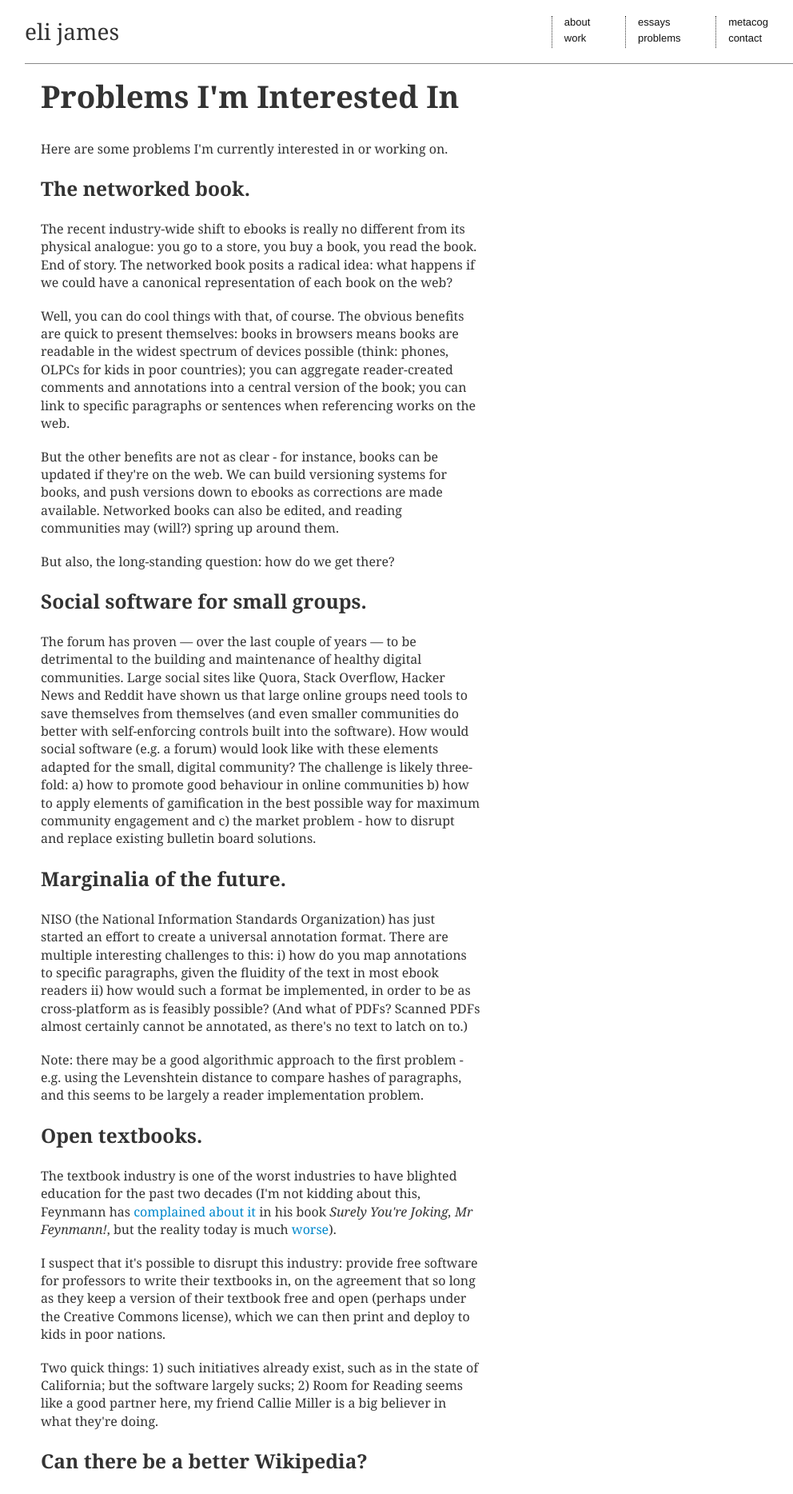
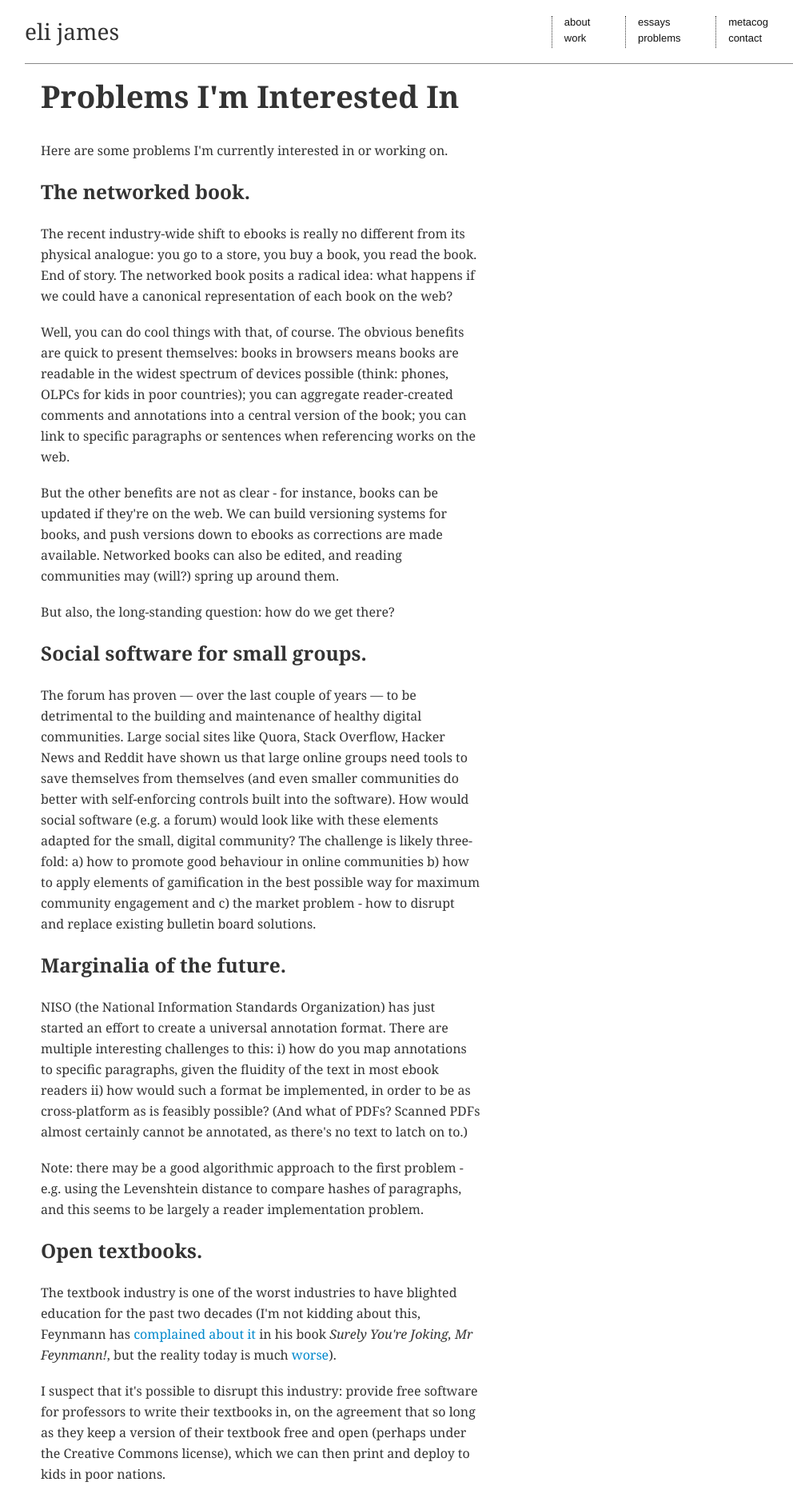
Before and after one commit to ejamesc/elijames.org, a Jekyll site: the page built from problems.html, in a window 1280 px wide. Shown: the top 1868 px of the page at 80% size, without its empty margins (24-1016 px from the left). Built offline with Jekyll 4.4.1, drawn with Linux system fonts in a browser that asks for light colours.

Commit message:
Sidebar styles

```diff
--- a/css/style.css
+++ b/css/style.css
@@ -5,7 +5,11 @@
 
 body { font-family: 'adelle', Georgia, serif; }
 
-p, li { line-height: 140%; font-size: 16px; font-family: Georgia, serif; }
+p, li {
+  line-height: 26px;
+  font-size: 16px;
+  font-family: Georgia, serif;
+}
 
 /* Header and Navigation styles */
 
@@ -116,6 +120,8 @@
 /* Sidebar styles */
 .sidebar p {
   font-size: 15px;
+  line-height: 140%;
+  margin-bottom: 15px;
 }
 
 .sidebar h3 {
```
